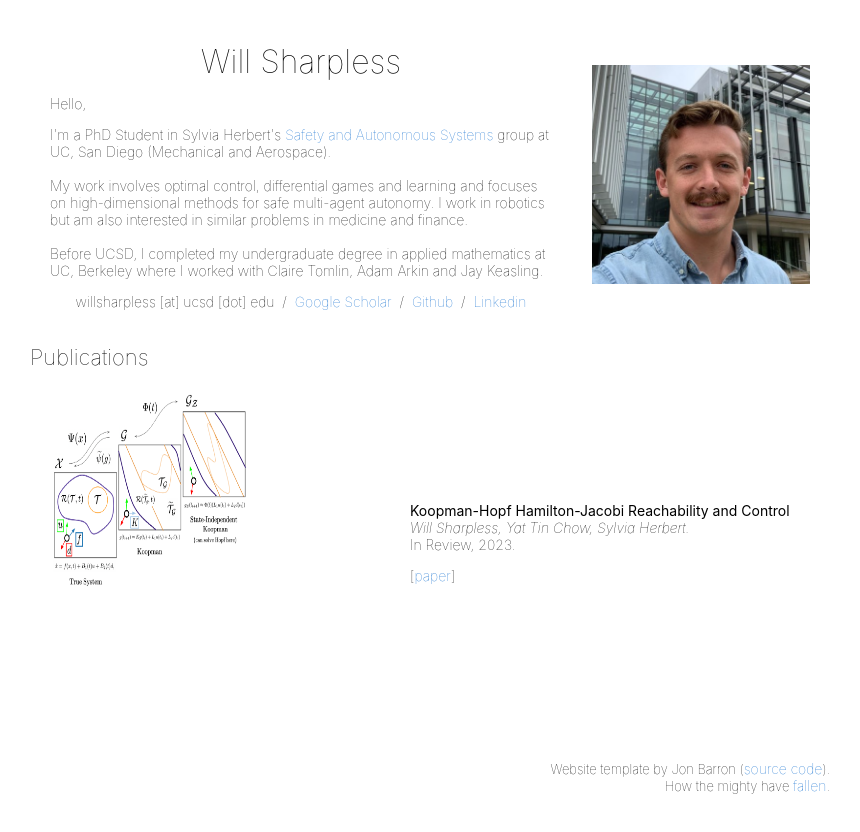
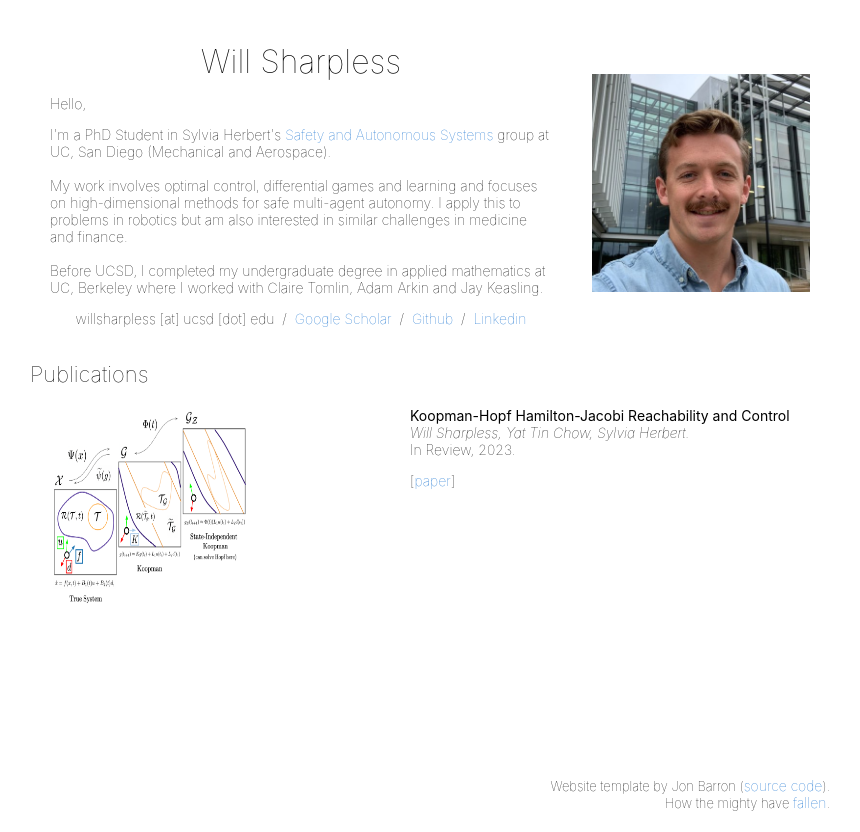
Before and after one commit to willsharpless/willsharpless.github.io, a plain HTML site: page index.html in a window 1280 px wide. Shown: the whole page, without its empty margins (210-1070 px from the left). Drawn offline with Linux system fonts and the light colour scheme.

Commit message:
valign top

```diff
--- a/index.html
+++ b/index.html
@@ -34,7 +34,7 @@
                 I'm a PhD Student in Sylvia Herbert's <a href="https://www.sylviaherbert.com/">Safety and Autonomous Systems </a> group at UC, San Diego (Mechanical and Aerospace).
                 <br>
                 <br>
-                My work involves optimal control, differential games and learning and focuses on high-dimensional methods for safe multi-agent autonomy. I work in robotics but am also interested in similar problems in medicine and finance.
+                My work involves optimal control, differential games and learning and focuses on high-dimensional methods for safe multi-agent autonomy. I apply this to problems in robotics but am also interested in similar challenges in medicine and finance.
                 <br>
                 <br>
                 Before UCSD, I completed my undergraduate degree in applied mathematics at UC, Berkeley where I worked with Claire Tomlin, Adam Arkin and Jay Keasling.
@@ -120,7 +120,7 @@
                 dp_stop()
               </script>
             </td>
-            <td style="padding:20px;width:75%;vertical-align:left">
+            <td style="padding:20px;width:75%;vertical-align:top">
               <papertitle> Koopman-Hopf Hamilton-Jacobi Reachability and Control </papertitle>
               <br>
               <em> Will Sharpless, Yat Tin Chow, Sylvia Herbert. </em>
```
